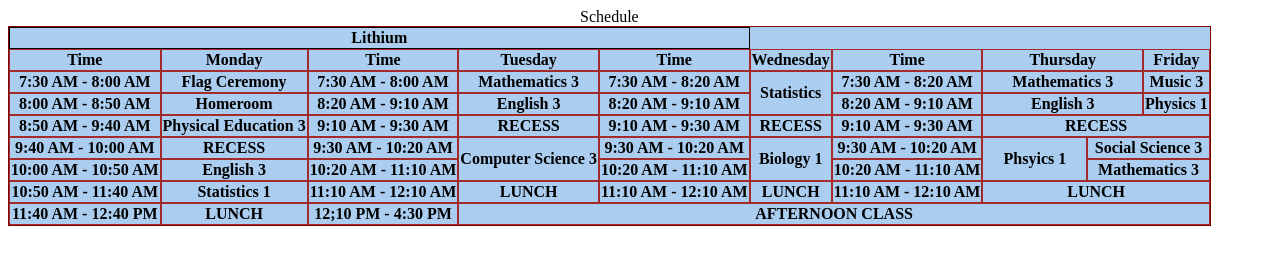
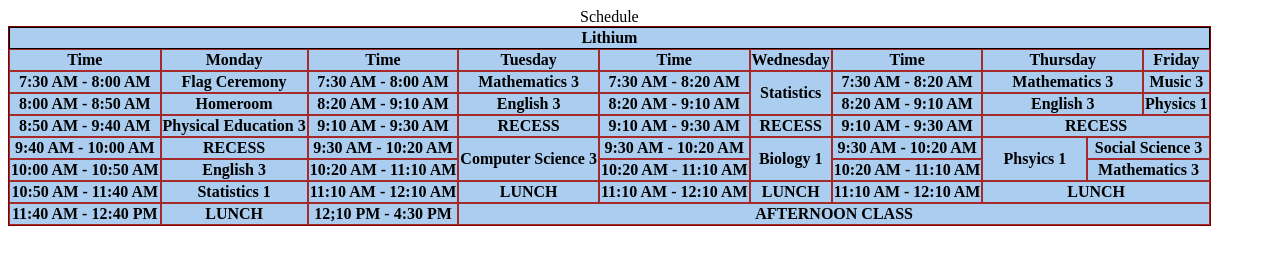
Before and after one commit to CS3-RZ-Mahinay-27/FA2, a plain HTML site: page index.html in a window 1280 px wide. Drawn offline with Linux system fonts and the light colour scheme.

Commit message:
Update index.html

```diff
--- a/index.html
+++ b/index.html
@@ -9,7 +9,7 @@
 
 
 			<tr>
-				<th colspan = "9" style = "border:1px solid black">	Lithium	</td>
+				<th colspan = "15" style = "border:1px solid black">	Lithium	</td>
 
 
 					</tr>
```
